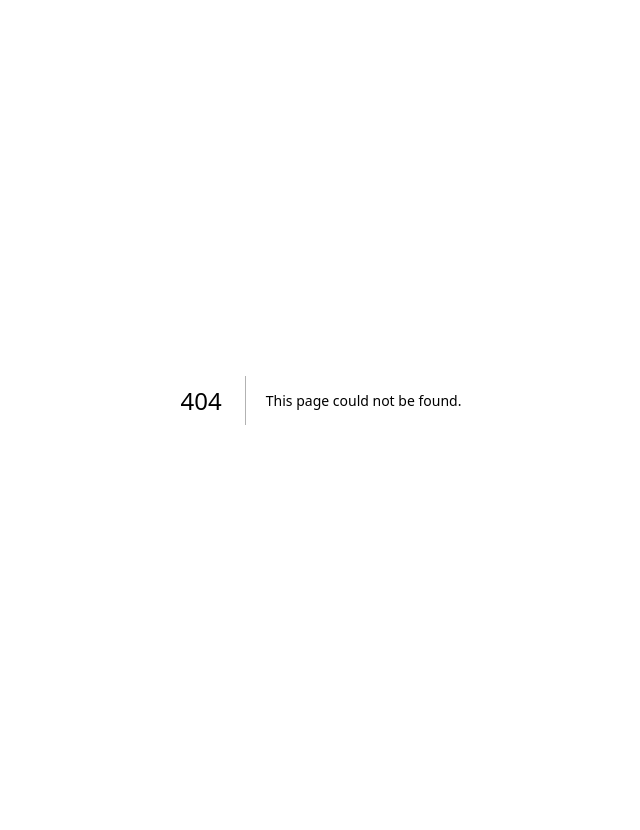
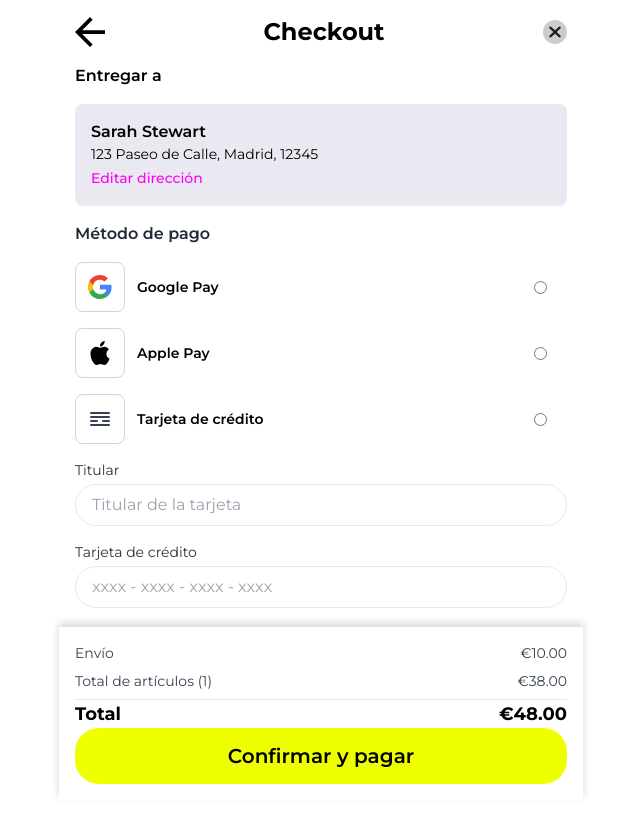
Before and after one commit to MitalLogistic/zeroNPC_vercel, a Next.js app: page /checkout in a window 1280 px wide. Before the commit this address had no page. Shown: the top 830 px of the page, without its empty margins (319-959 px from the left). Before the commit the page ends 800 px from the top, so only its background shows below. Built offline with nearby package versions, Linux system fonts and the light colour scheme.

Commit message:
checkout page design

```diff
--- /dev/null
+++ b/src/app/(subPage)/checkout/page.jsx
@@ -0,0 +1,127 @@
+"use client";
+import { useRouter } from "next/navigation";
+import { useState } from "react";
+
+export default function Checkout() {
+    const router = useRouter();
+    const [isOpenConfirmModel, setIsOpenConfirmModel] = useState(false);
+    return (
+        <div>
+            <div className="app-header">
+                <button onClick={() => router.back()}>
+                    <img src="/images/Back_Arrow_Icon.svg" alt="Back" />
+                </button>
+                <h1 className="app-title">Checkout</h1>
+                <button onClick={() => router.push("/store")} className=""><svg xmlns="http://www.w3.org/2000/svg" width="24" height="24" viewBox="0 0 24 24">
+                    <g id="Close_Icon" transform="translate(9245 2840)">
+                        <path id="cancel_24dp_5F6368_FILL1_wght400_GRAD0_opsz24_1_" data-name="cancel_24dp_5F6368_FILL1_wght400_GRAD0_opsz24 (1)" d="M87.68-862,92-866.32,96.32-862,98-863.68,93.68-868,98-872.32,96.32-874,92-869.68,87.68-874,86-872.32,90.32-868,86-863.68ZM92-856a11.685,11.685,0,0,1-4.68-.945,12.118,12.118,0,0,1-3.81-2.565,12.119,12.119,0,0,1-2.565-3.81A11.685,11.685,0,0,1,80-868a11.685,11.685,0,0,1,.945-4.68,12.119,12.119,0,0,1,2.565-3.81,12.118,12.118,0,0,1,3.81-2.565A11.685,11.685,0,0,1,92-880a11.685,11.685,0,0,1,4.68.945,12.118,12.118,0,0,1,3.81,2.565,12.119,12.119,0,0,1,2.565,3.81A11.685,11.685,0,0,1,104-868a11.685,11.685,0,0,1-.945,4.68,12.119,12.119,0,0,1-2.565,3.81,12.118,12.118,0,0,1-3.81,2.565A11.685,11.685,0,0,1,92-856Z" transform="translate(-9325 -1960)" fill="#78757E" opacity="0.38" />
+                        <path id="cancel_24dp_5F6368_FILL1_wght400_GRAD0_opsz24_1_2" data-name="cancel_24dp_5F6368_FILL1_wght400_GRAD0_opsz24 (1)" d="M281.723-668.306l4.43-4.21,4.43,4.21,1.723-1.637-4.43-4.21,4.43-4.21L290.583-680l-4.43,4.21-4.43-4.21L280-678.363l4.43,4.21-4.43,4.21Z" transform="translate(-9519.153 -2153.847)" fill="#1c1c1c" />
+                    </g>
+                </svg></button>
+            </div>
+            <div className="pb-[190px] px-4">
+                <div class="space-y-4">
+                    <h2 class="text-base font-semibold text-black">Entregar a</h2>
+                    <div class="bg-light-gray p-4 rounded-lg">
+                        <p class="font-semibold text-black">Sarah Stewart</p>
+                        <p class="text-sm text-black">123 Paseo de Calle, Madrid, 12345</p>
+                        <button class="text-sm text-magenta font-medium mt-1 hover:underline">Editar dirección</button>
+                    </div>
+                </div>
+                <h2 class="text-base mt-4 font-semibold text-gray-800">Método de pago</h2>
+                <div class="space-y-4 mt-4">
+                    <div class="flex items-center justify-between gap-3">
+                        <div className="flex items-center gap-3">
+                            <label class="flex items-center border border-gray-300 rounded-lg p-3 cursor-pointer">
+                                <img src="/images/google_icon.svg" alt="Google Pay" class="h-6" />
+                            </label>
+                            <span class="text-sm font-semibold text-black">Google Pay</span>
+                        </div>
+                        <input type="radio" name="payment" class="form-radio text-black mr-5" />
+                    </div>
+                    <div class="flex items-center justify-between gap-3">
+                        <div className="flex items-center gap-3">
+                            <label class="flex items-center border border-gray-300 rounded-lg p-3 cursor-pointer">
+                                <svg id="Apple_Icon" xmlns="http://www.w3.org/2000/svg" width="24" height="24" viewBox="0 0 17.027 21.403">
+                                    <path id="Path_2" data-name="Path 2" d="M14.725,11.866a4.481,4.481,0,0,1,2.259-4.075,4.945,4.945,0,0,0-3.828-2.123,5.471,5.471,0,0,0-2.3.429,11.282,11.282,0,0,1-1.695.557,5.088,5.088,0,0,1-1.528-.472,5.168,5.168,0,0,0-1.924-.472,4.767,4.767,0,0,0-2.489.74,5.3,5.3,0,0,0-1.84,1.962A7.336,7.336,0,0,0,.5,12.1a12.064,12.064,0,0,0,.648,3.86A13.027,13.027,0,0,0,2.7,19.2,10.425,10.425,0,0,0,4.16,21.044,2.455,2.455,0,0,0,6,21.9a4.659,4.659,0,0,0,1.589-.451,4.534,4.534,0,0,1,1.841-.406,4.394,4.394,0,0,1,1.778.406,4.574,4.574,0,0,0,1.673.429,2.77,2.77,0,0,0,1.8-.835,5.081,5.081,0,0,0,.637-.708q.4-.524.764-1.072.3-.472.575-.965a9.7,9.7,0,0,0,.512-1.094q.1-.236.188-.482c.056-.164.111-.332.167-.5a4.758,4.758,0,0,1-2.8-4.353ZM12.088,3.931a4.731,4.731,0,0,0,1.109-3V.715A1.132,1.132,0,0,0,13.177.5a4.09,4.09,0,0,0-1.643.493A4.556,4.556,0,0,0,10.1,2.13a4.44,4.44,0,0,0-1.13,2.9v.2a1.09,1.09,0,0,0,.021.2,3.462,3.462,0,0,0,3.1-1.5Z" transform="translate(-0.5 -0.5)" fill="#000" />
+                                </svg>
+                            </label>
+                            <span class="text-sm font-semibold text-black">Apple Pay</span>
+                        </div>
+                        <input type="radio" name="payment" class="form-radio text-black mr-5" />
+                    </div>
+                    <div class="flex items-center justify-between gap-3">
+                        <div className="flex items-center gap-3">
+                            <label class="flex items-center border border-gray-300 rounded-lg p-3 cursor-pointer">
+                                <svg class="h-6 w-6 text-gray-700" fill="none" viewBox="0 0 24 24" stroke="currentColor">
+                                    <path stroke-linecap="round" stroke-linejoin="round" stroke-width="2" d="M3 10h18M3 6h18M3 14h6m6 0h6M3 18h18" />
+                                </svg>
+                            </label>
+                            <span class="text-sm font-semibold text-black">Tarjeta de crédito</span>
+                        </div>
+                        <input type="radio" name="payment" class="form-radio text-black mr-5" />
+                    </div>
+                </div>
+
+                <div class="space-y-4 mt-4">
+                    <div>
+                        <label class="block text-sm text-primary-black mb-1">Titular</label>
+                        <input
+                            type="text"
+                            placeholder="Titular de la tarjeta"
+                            class="w-full border border-light-gray rounded-full px-4 py-2 focus:outline-none focus:ring-2 focus:ring-light-gray"
+                        />
+                    </div>
+                    <div>
+                        <label class="block text-sm text-primary-black mb-1">Tarjeta de crédito</label>
+                        <input
+                            type="text"
+                            placeholder="xxxx - xxxx - xxxx - xxxx"
+                            class="w-full border border-light-gray rounded-full px-4 py-2 focus:outline-none focus:ring-2 focus:ring-light-gray"
+                        />
+                    </div>
+
+                    <div class="flex gap-4">
+                        <div class="w-1/2">
+                            <label class="block text-sm text-primary-black mb-1">Fecha de vencimiento</label>
+                            <input
+                                type="text"
+                                placeholder="DD - MM - AAAA"
+                                class="w-full border border-light-gray rounded-full px-4 py-2 focus:outline-none focus:ring-2 focus:ring-light-gray"
+                            />
+                        </div>
+                        <div class="w-24">
+                            <label class="block text-sm text-primary-black mb-1">CVV</label>
+                            <input
+                                type="text"
+                                placeholder="xxx"
+                                class="w-full border border-light-gray rounded-full px-4 py-2 focus:outline-none focus:ring-2 focus:ring-light-gray"
+                            />
+                        </div>
+                    </div>
+                </div>
+            </div>
+
+            <div class="fixed bottom-0 left-0 right-0 bg-white shadow-md p-4 max-w-[393pt] mx-auto" style={{ boxShadow: "0pt -3pt 6pt #00000029" }}>
+                <div class="text-sm text-gray-700 space-y-2">
+                    <div class="flex justify-between">
+                        <span>Envío</span>
+                        <span>€10.00</span>
+                    </div>
+                    <div class="flex justify-between">
+                        <span>Total de artículos (1)</span>
+                        <span>€38.00</span>
+                    </div>
+                    <div class="flex justify-between font-bold text-lg text-black border-t border-light-gray">
+                        <span>Total</span>
+                        <span>€48.00</span>
+                    </div>
+                </div>
+                <button class="main-button">
+                    Confirmar y pagar
+                </button>
+            </div>
+        </div>
+
+    );
+}
```
